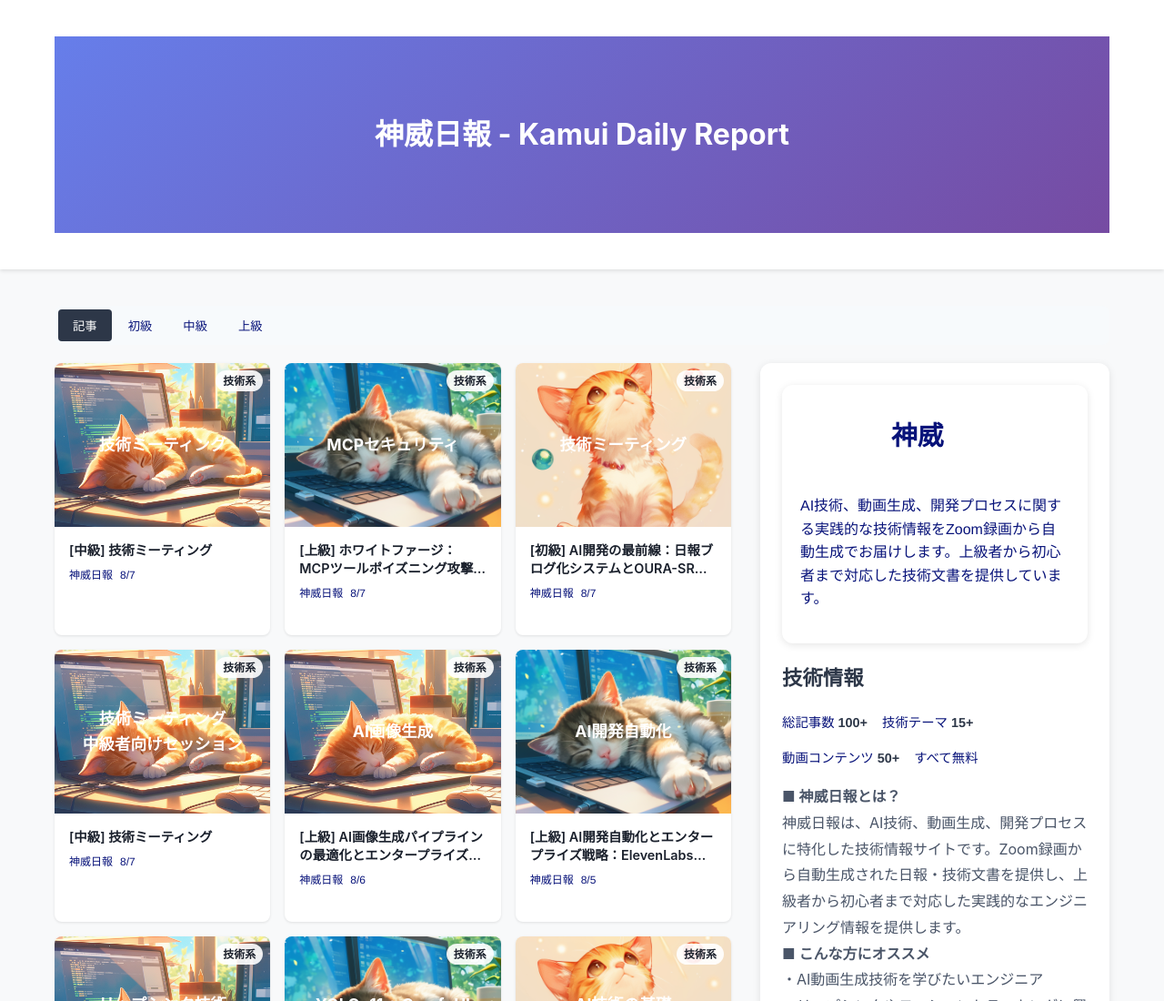
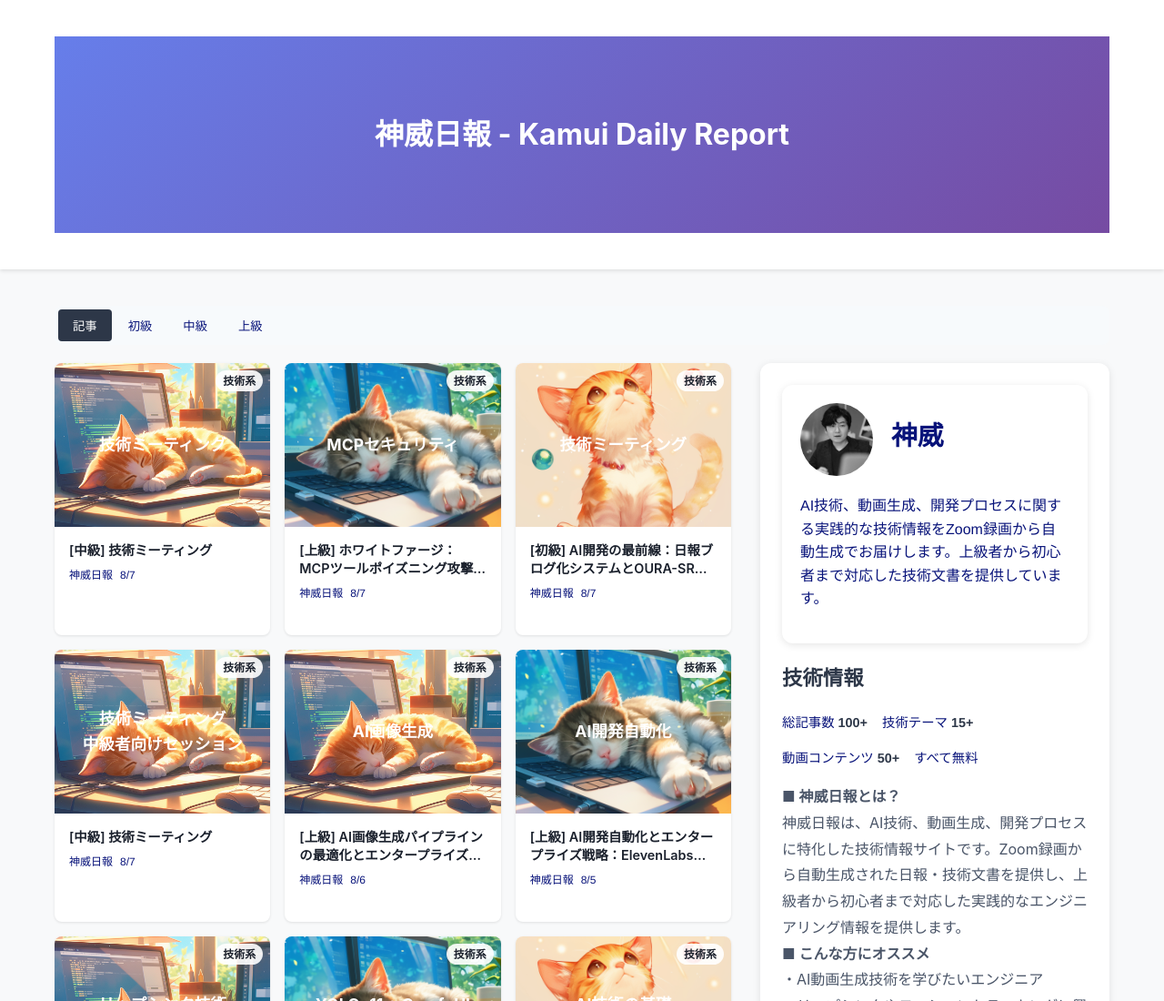
Before and after one commit to tanamurayuuki/nippo, a plain HTML site: page index.html in a window 1280 px wide. Shown: the top 1100 px of the page at 91% size. Drawn offline with Linux system fonts and the light colour scheme.

Commit message:
Update index.html

```diff
--- a/index.html
+++ b/index.html
@@ -64,7 +64,7 @@
         .profile-avatar {
             width: 80px;
             height: 80px;
-            background-image: url('本人.jpg');
+            background-image: url('ご本人.jpg');
             background-size: cover;
             background-position: center;
             border-radius: 50%;
```
